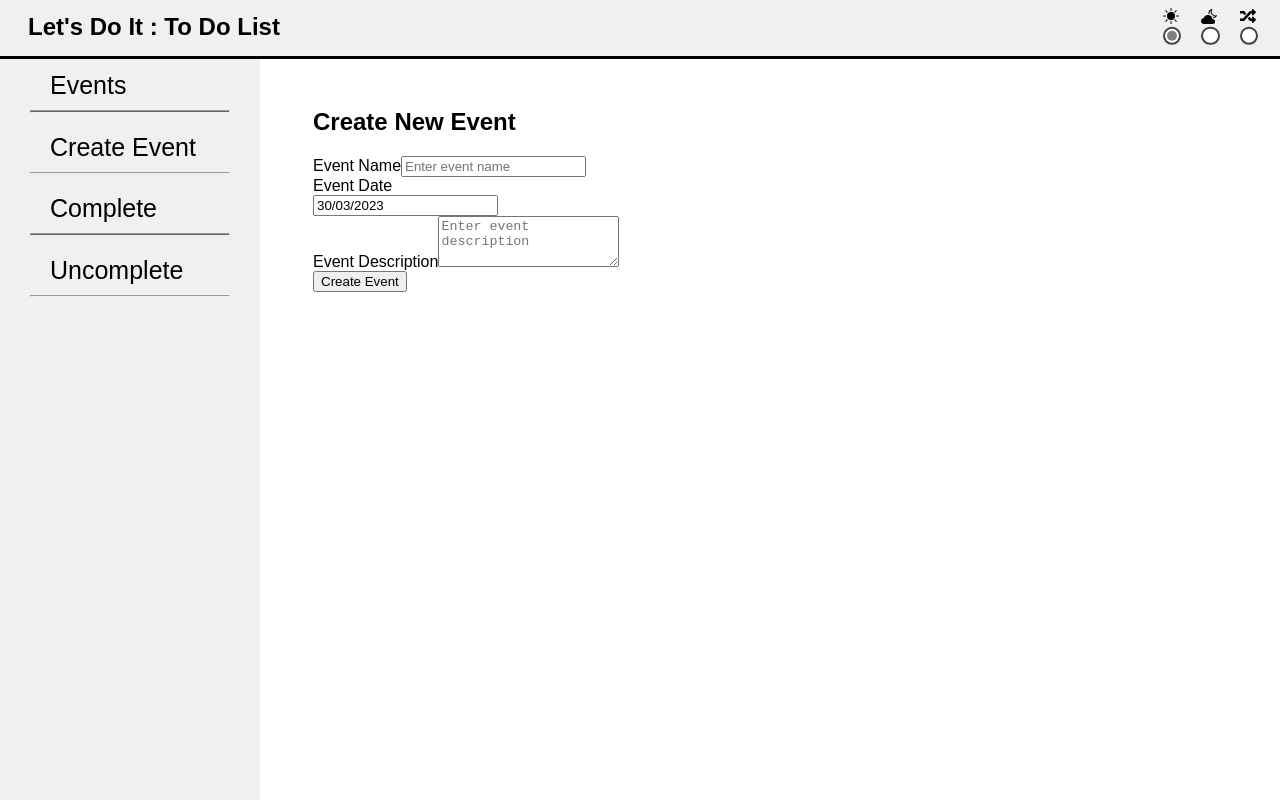
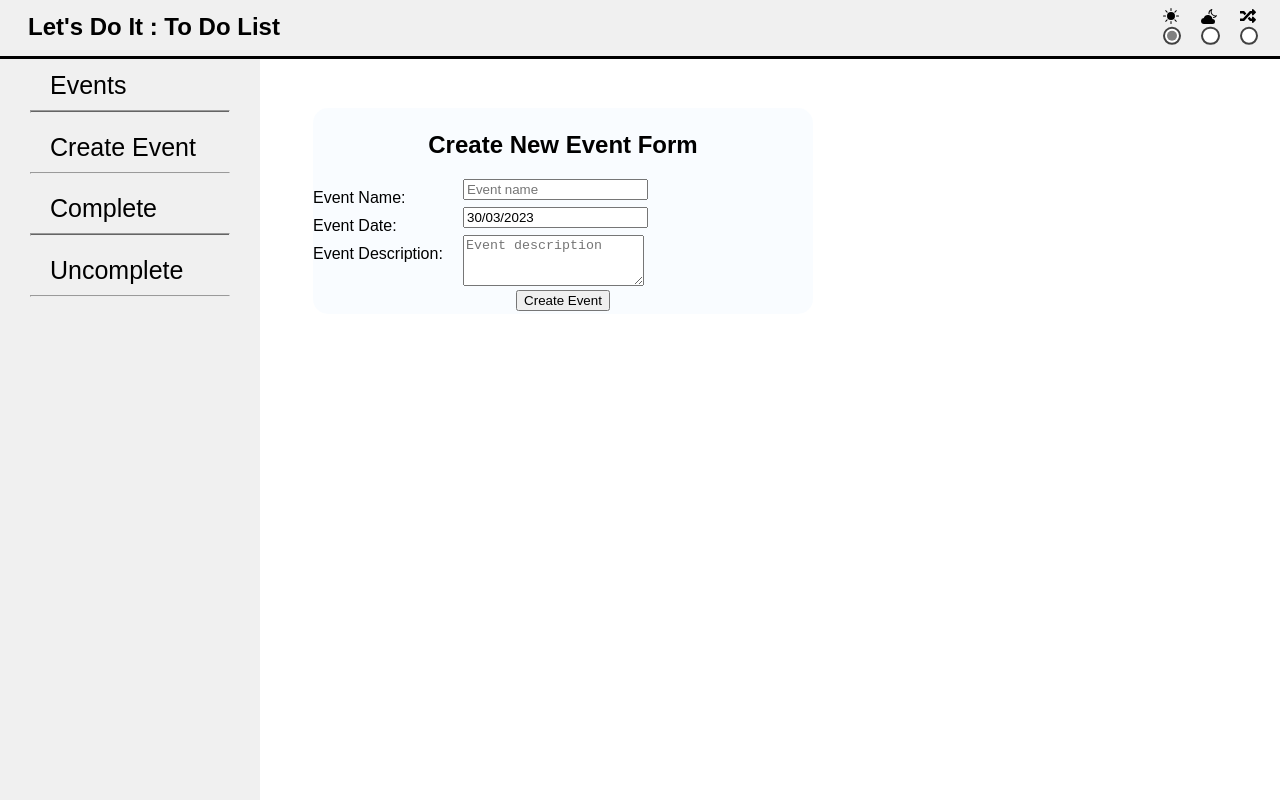
Before and after one commit to pvritFiew/Let-sDoIt-ToDoList, a React (Create React App) app: page /create_event in a window 1280 px wide. Built offline with nearby package versions, Linux system fonts and the light colour scheme.

Commit message:
edit form for add data in css

```diff
--- a/src/Component/organism/comp_show.js
+++ b/src/Component/organism/comp_show.js
@@ -4,7 +4,7 @@ import "./organism.css";
 
 function CompleteShow(props) {
   const { data } = props;
-  const filteredEvents = data.events.filter((event) => event.finish === props.condition);
+  const filteredEvents = data && data.events ? data.events.filter((event) => event.finish === props.condition) : [];
 
   if (filteredEvents.length === 0) {
     return null;
--- a/src/Component/organism/event_form.js
+++ b/src/Component/organism/event_form.js
@@ -6,7 +6,7 @@ import "react-datepicker/dist/react-datepicker.css";
 
 function EventForm(){
 
-    const [eventName, setEventName] = useState("");
+  const [eventName, setEventName] = useState("");
   const [eventDescription, setEventDescription] = useState("");
   const [eventDate, setEventDate] = useState(new Date());
 
@@ -44,44 +44,53 @@ function EventForm(){
 
     return(
         <div className="form-container">
-        <h2>Create New Event</h2>
+        <h2>Create New Event Form</h2>
         <form onSubmit={handleSubmit}>
           <div className="form-group">
-            <label htmlFor="eventName">Event Name</label>
+            <label htmlFor="eventName">Event Name:</label>
+            <div>
             <input
               type="text"
               className="form-control"
               id="eventName"
-              placeholder="Enter event name"
+              placeholder="Event name"
               value={eventName}
               onChange={(e) => setEventName(e.target.value)}
             />
+            </div>
           </div>
+
           <div className="form-group">
-            <label htmlFor="eventDate">Event Date</label>
-            <br />
+            <label htmlFor="eventDate">Event Date:</label>
+            <div>
             <DatePicker
               className="form-control"
               selected={eventDate}
               onChange={(date) => setEventDate(date)}
               dateFormat="dd/MM/yyyy"
+
             />
+            </div>
           </div>
+
           <div className="form-group">
-            <label htmlFor="eventDescription">Event Description</label>
+            <label htmlFor="eventDescription">Event Description:</label>
+            <div>
             <textarea
               className="form-control"
               id="eventDescription"
               rows="3"
-              placeholder="Enter event description"
+              placeholder="Event description"
               value={eventDescription}
               onChange={(e) => setEventDescription(e.target.value)}
             ></textarea>
+            </div>
           </div>
           <button type="submit" className="btn btn-primary">
             Create Event
           </button>
         </form>
+
       </div>
     );
 }
--- a/src/Component/organism/organism.css
+++ b/src/Component/organism/organism.css
@@ -25,3 +25,24 @@
     text-align: center;
     border-radius: 15px;
 }
+
+.form-container{
+    background-color: rgba(240, 248, 255, 0.425);
+    width: 500px;
+    padding: 3px 0 3px 0;
+    text-align: center;
+    border-radius: 15px;
+
+}
+.form-container .form-group{
+    text-align: left;
+    display: flex;
+    flex-direction: row;
+}
+.form-container .form-group label{
+    width: 150px;
+    padding-top: 10px;
+}
+.form-container .form-group label input{
+    top: 20px;
+}
--- a/src/Pages/Events.js
+++ b/src/Pages/Events.js
@@ -18,6 +18,9 @@ function Events() {
 
   return (
     <Template>
+      <div className='bg-text-navi'>
+        <h2>Events</h2>
+      </div>
       {data.map((item, index) => (
         <AllEventShow key={index} data={item} />
       ))}
```
Also changed, not shown: public/data.json (+8 -8 lines).
